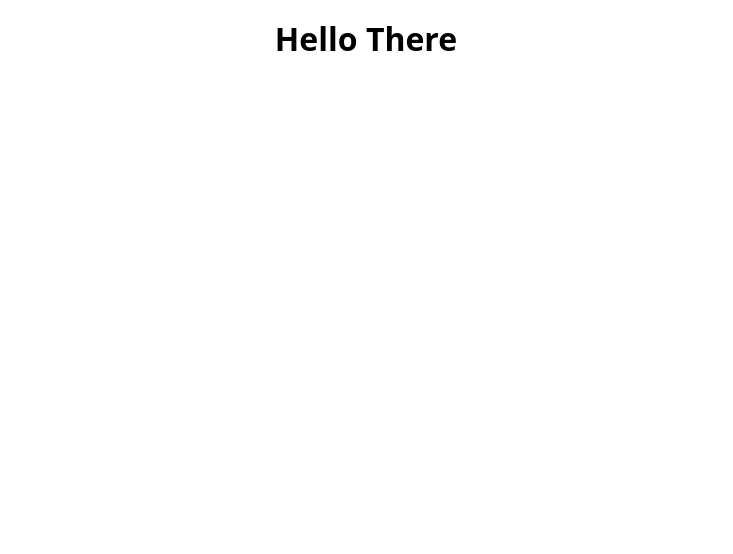
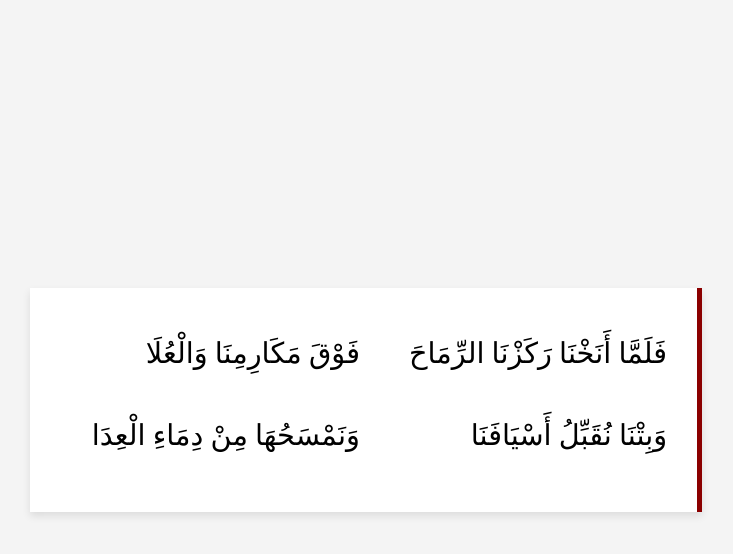
Before and after one commit to byteAndBait/WebPack-Template, a website built with webpack: page src/index.html in a window 1280 px wide. Shown: the whole page, without its empty margins (274-1007 px from the left). Built offline with nearby package versions, Linux system fonts and the light colour scheme.

Commit message:
feat: Add linting and formatting + fix some issues

```diff
--- a/src/index.html
+++ b/src/index.html
@@ -1,14 +1,46 @@
-<!DOCTYPE html>
-<html lang="en">
-<head>
-    <meta charset="UTF-8">
-    <meta name="viewport" content="width=device-width, initial-scale=1.0">
-    <title>Preset</title>
+<!doctype html>
+<html lang="ar" dir="rtl">
+  <head>
+    <meta charset="UTF-8" />
+    <style>
+      body {
+        display: flex;
+        justify-content: center;
+        align-items: center;
+        height: 100vh;
+        margin: 0;
+        background-color: #f4f4f4;
+      }
+      .poem-box {
+        font-family: "Amiri", serif; /* يفضل استخدام خط عربي رصين */
+        font-size: 1.8rem;
+        line-height: 2.5;
+        padding: 30px;
+        border-right: 5px solid #8b0000;
+        background-color: #fff;
+        box-shadow: 0 4px 8px rgba(0, 0, 0, 0.1);
+      }
+      .line {
+        display: block;
+        margin-bottom: 10px;
+      }
+      .shatr {
+        display: inline-block;
+        min-width: 300px;
+      }
+    </style>
+  </head>
+  <body>
+    <div class="poem-box">
+      <div class="line">
+        <span class="shatr">فَلَمَّا أَنَخْنَا رَكَزْنَا الرِّمَاحَ</span>
+        <span class="shatr">فَوْقَ مَكَارِمِنَا وَالْعُلَا</span>
+      </div>
 
-</head>
-<body>
-    <h1>
-        Hello There
-    </h1>
-</body>
+      <div class="line">
+        <span class="shatr">وَبِتْنَا نُقَبِّلُ أَسْيَافَنَا</span>
+        <span class="shatr">وَنَمْسَحُهَا مِنْ دِمَاءِ الْعِدَا</span>
+      </div>
+    </div>
+  </body>
 </html>
--- a/src/index.js
+++ b/src/index.js
@@ -1,2 +1,2 @@
-import "./css/main.css"
-import "./css/normalize.css"
+import "./css/main.css";
+import "./css/normalize.css";
--- a/webpack.common.js
+++ b/webpack.common.js
@@ -2,7 +2,6 @@
 import path from "node:path";
 import HtmlWebpackPlugin from "html-webpack-plugin";
 export default {
-  mode: "development",
   entry: "./src/index.js",
   output: {
     filename: "main.js",
@@ -11,17 +10,16 @@ export default {
   },
   plugins: [
     new HtmlWebpackPlugin({
-            template:"./src/index.html",
-            title: 'Production'
+      template: "./src/index.html",
+      title: "Production",
     }),
   ],
-   module:{
+  module: {
     rules: [
       {
         test: /\.css$/,
-      use: ['style-loader', 'css-loader']
-    }
-  ]
-   }
-
+        use: ["style-loader", "css-loader"],
+      },
+    ],
+  },
 };
```
Also changed, not shown: eslint.config.js (added, +12 -0 lines), package.json (+10 -8 lines), src/css/main.css (+21 -10 lines), webpack.dev.js (+9 -9 lines), webpack.prod.js (+5 -5 lines), src/css/normalize.css, 3 other files. Lines whose indentation alone changed are shown as unchanged.
